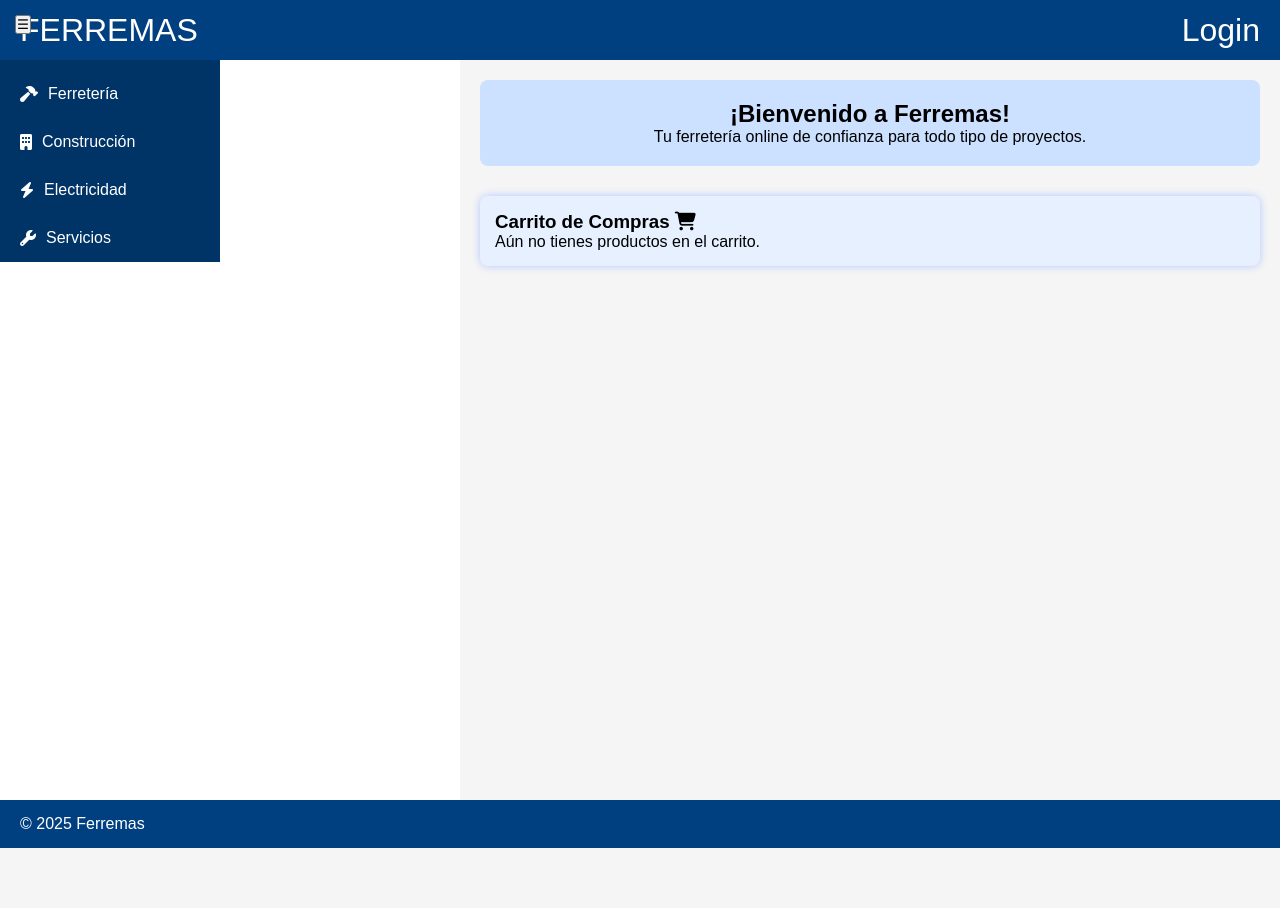
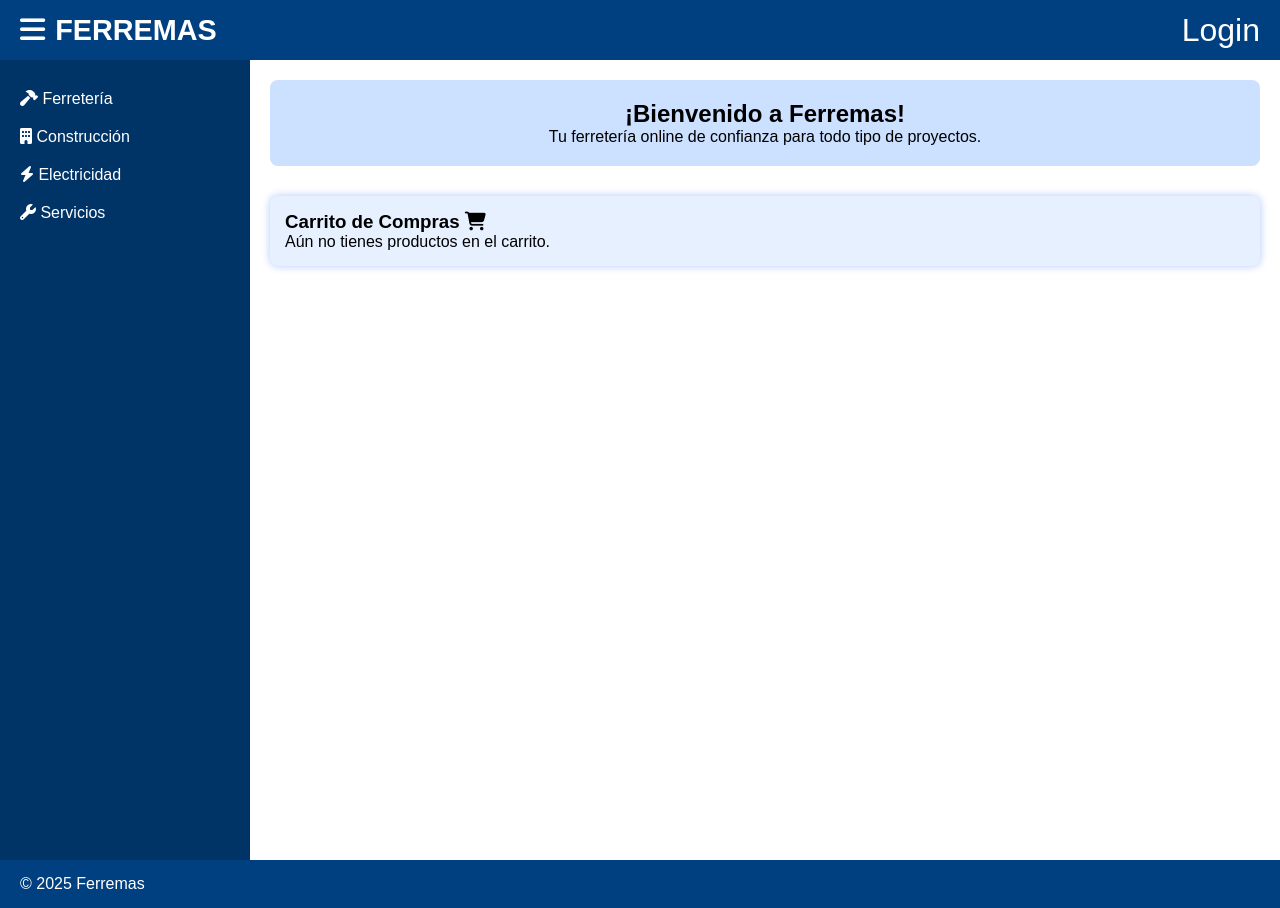
Before and after one commit to Rodrigo0000000/ferremasWeb, a Flask app: page / in a window 1280 px wide. Before the commit the page ends 848 px from the top, so only its background shows below. Run offline with Flask 3, Linux system fonts and the light colour scheme; some libraries are stand-ins or nearby versions.

Commit message:
Problemas solucionados

```diff
--- a/app.py
+++ b/app.py
@@ -1,5 +1,6 @@
 from flask import Flask, render_template, url_for, request
 from flask_mysqldb import MySQL
+import MySQLdb.cursors
 from cryptography.fernet import Fernet
 
 
@@ -62,7 +63,7 @@ def ferreteria():
 
 @app.route('/construccion')
 def construccion():
-    cursor = mysql.connection.cursor()
+    cursor = mysql.connection.cursor(MySQLdb.cursors.DictCursor)
     cursor.execute("SELECT * FROM ITEMS")
     items = cursor.fetchall()
     cursor.close()
@@ -76,6 +77,5 @@ def electricidad():
 def servicios():
     return render_template('servicios.html')
 
-
 if __name__ == '__main__':
     app.run(debug=True)
--- a/static/css/styles.css
+++ b/static/css/styles.css
@@ -11,7 +11,6 @@ body {
   padding: 0;
 }
 
-/* Header y Footer */
 header {
   display: flex;
   justify-content: space-between;
@@ -32,40 +31,33 @@ footer {
   margin-top: auto;
 }
 
-/* Layout */
 .layout {
   display: flex;
-  min-height: calc(100vh - 60px);
+  min-height: 100vh;
 }
 
-/* Sidebar */
 .sidebar {
+  width: 250px;
   background-color: #003366;
   color: white;
-  width: 220px;
-  padding-top: 10px;
-  height: 100%;
-  position: relative;
-  top: 0;
+  padding: 20px 10px;
+  transition: transform 0.3s ease;
 }
 
-.sidebar button.dropdown-btn {
+.sidebar .dropdown-btn {
   background: none;
   border: none;
   color: white;
-  padding: 15px 20px;
   width: 100%;
   text-align: left;
+  padding: 10px;
   font-size: 16px;
   cursor: pointer;
-  display: flex;
-  align-items: center;
-  gap: 10px;
 }
 
 .sidebar button.dropdown-btn:hover,
 .sidebar a:hover {
-  background-color: #0059b3;
+  background-color: rgba(255, 255, 255, 0.1);
 }
 
 .sidebar button.active {
@@ -74,9 +66,8 @@ footer {
 
 .sidebar .dropdown-container {
   display: none;
-  background-color: #004080;
+  padding-left: 20px;
 }
-
 .sidebar .dropdown-container a {
   color: white;
   padding: 12px 40px;
@@ -88,16 +79,27 @@ footer {
   gap: 8px;
 }
 
-/* Main content */
-.main-content {
-  flex: 1;
-  padding: 20px;
-  background-color: #f5f5f5;
-  overflow-y: auto;
+.sidebar a {
+  display: block;
+  color: white;
+  padding: 6px 0;
+  text-decoration: none;
 }
 
+.sidebar.hidden {
+  transform: translateX(-100%);
+  position: absolute;
+  z-index: 999;
+}
+
+
+.main-content {
+  flex-grow: 1;
+  padding: 20px;
+}
+
+
 main {
-  margin-left: 240px;
   padding: 20px;
   background: white;
   flex-grow: 1;
@@ -225,3 +227,55 @@ input:invalid {
   overflow: hidden;
   text-overflow: ellipsis;
 }
+
+table {
+  width: 100%;
+  border-collapse: collapse;
+  margin-top: 20px;
+}
+
+th, td {
+  padding: 12px;
+  border: 1px solid #ccc;
+  text-align: left;
+}
+
+th {
+  background-color: #f2f2f2;
+}
+
+tr:nth-child(even) {
+  background-color: #f9f9f9;
+}
+
+.menu-btn {
+  background: none;
+  border: none;
+  color: white;
+  font-size: 1.8em;
+  cursor: pointer;
+  margin-right: 10px;
+}
+
+.header .title {
+  flex-grow: 1;
+  font-size: 1.8em;
+  text-align: left;
+}
+
+.btn-agregar {
+  background-color: #004080;
+  color: white;
+  border: none;
+  padding: 8px 12px;
+  font-size: 14px;
+  border-radius: 4px;
+  cursor: pointer;
+  display: flex;
+  align-items: center;
+  gap: 6px;
+}
+
+.btn-agregar:hover {
+  background-color: #002f66;
+}
--- a/static/js/buttons.js
+++ b/static/js/buttons.js
@@ -13,3 +13,12 @@ document.addEventListener('DOMContentLoaded', () => {
         });
     }
 });
+
+document.addEventListener('DOMContentLoaded', () => {
+  const toggleBtn = document.getElementById('toggleSidebarBtn');
+  const sidebar = document.getElementById('sidebar');
+
+  toggleBtn.addEventListener('click', () => {
+    sidebar.classList.toggle('hidden');
+  });
+});
--- a/static/js/dropdowns.js
+++ b/static/js/dropdowns.js
@@ -1,15 +1,20 @@
+document.addEventListener('DOMContentLoaded', () => {
   const dropdowns = document.querySelectorAll('.dropdown-btn');
+
   dropdowns.forEach(btn => {
     btn.addEventListener('click', () => {
       btn.classList.toggle('active');
       const container = btn.nextElementSibling;
-    if (container.style.display === 'block') {
-        container.style.display = 'none';
+
+      if (container.style.maxHeight) {
+        container.style.maxHeight = null;
       } else {
-        container.style.display = 'block';
+        container.style.maxHeight = container.scrollHeight + "px";
       }
     });
   });
+});
+
 
 function initSidebarDropdowns() {
 const sidebarButtons = document.querySelectorAll('.sidebar .dropdown-btn');
@@ -22,5 +27,4 @@ sidebarButtons.forEach((btn) => {
 });
 }
 
-// Llamar a la función cuando cargue la página
 document.addEventListener('DOMContentLoaded', initSidebarDropdowns);
--- a/templates/base.html
+++ b/templates/base.html
@@ -10,12 +10,13 @@
 <body>
 
   <header class="header">
-    <button type="button" id="title">FERREMAS</button>
+    <button id="toggleSidebarBtn" class="menu-btn">
+      <i class="fa fa-bars"></i>
+    </button>
+    <h1 class="title">FERREMAS</h1>
     <button type="button" id="loginID">Login</button>
   </header>
-  <button id="toggleSidebarBtn" style="position: fixed; top: 15px; left: 15px; z-index: 1000;">
-    ☰
-  </button>
+
   <div class="layout">
     <nav class="sidebar" id="sidebar">
       <button class="dropdown-btn">
```
Also changed, not shown: templates/construccion.html (+31 -10 lines). Lines whose indentation alone changed are shown as unchanged.
